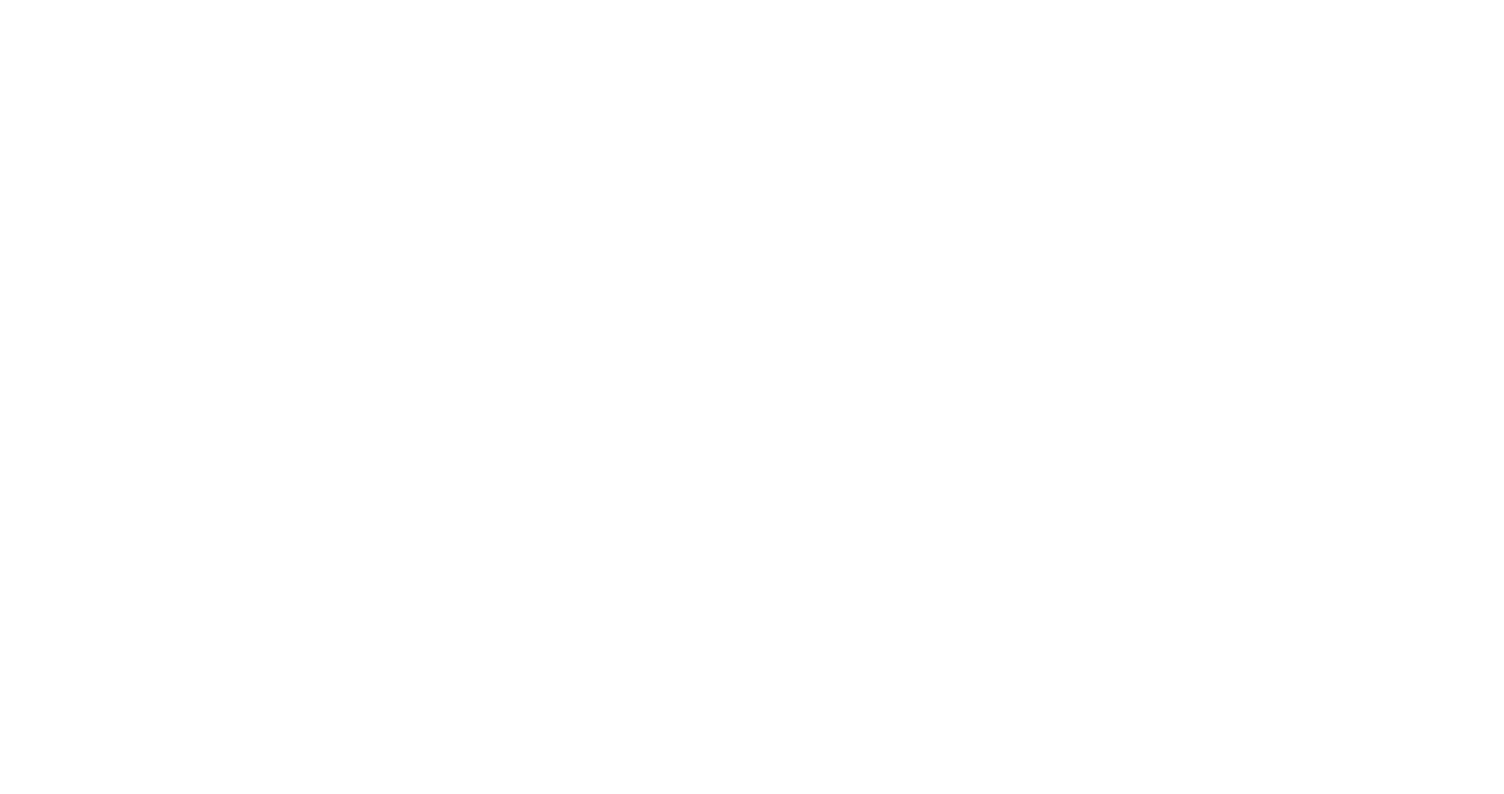
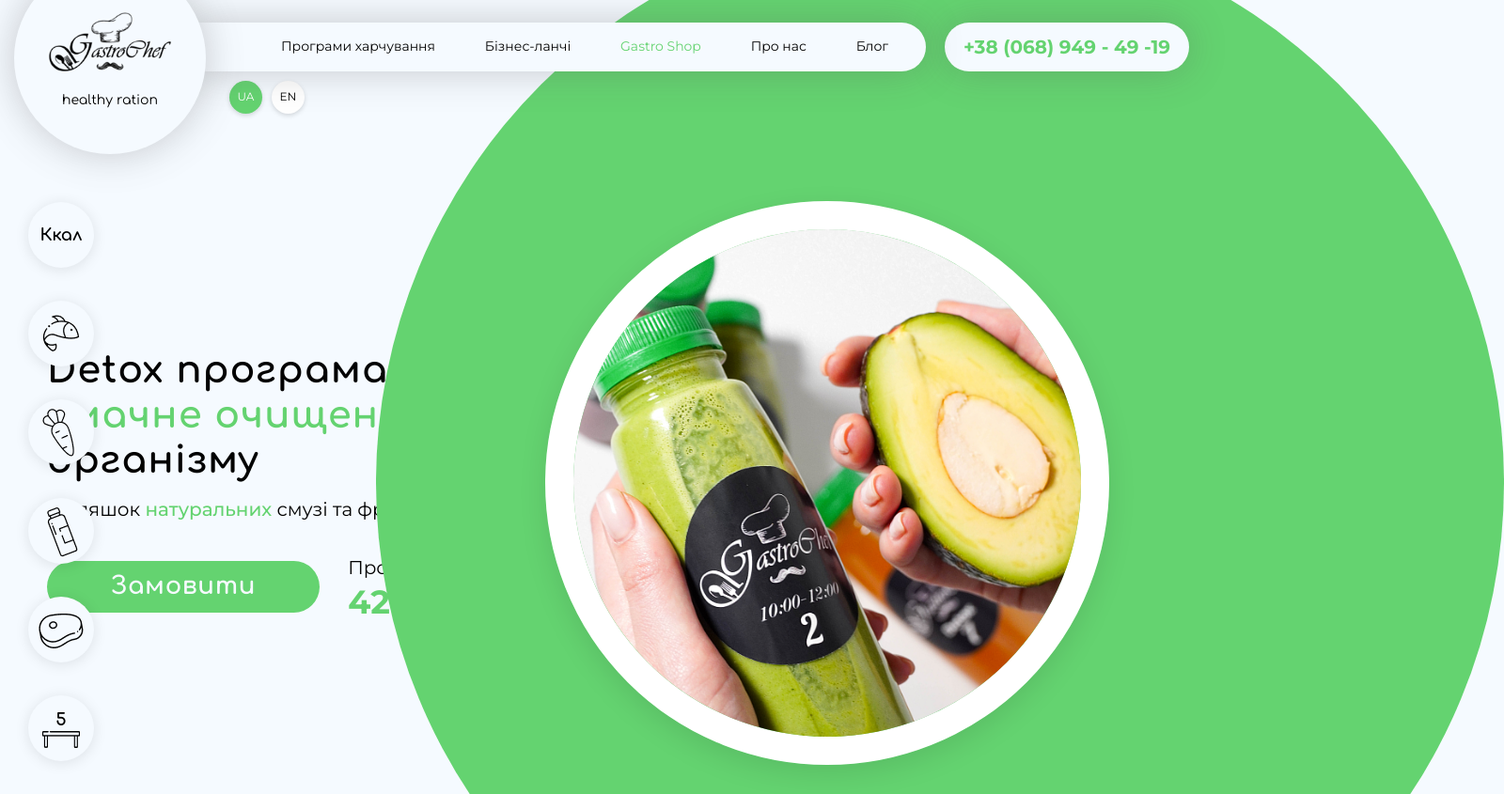
Before and after one commit to dyushchenk0/Gastro-chef, a plain HTML site: page index.html in a window 1280 px wide. Shown: the top 845 px of the page at 94% size, 1600 px wide, since content can reach past the window. Before the commit the page ends 800 px from the top, so only its background shows below. Drawn offline with Linux system fonts and the light colour scheme.

Commit message:
feat(intro): Intro block is almost completely designed and styles have been added

```diff
--- a/css/style.css
+++ b/css/style.css
@@ -0,0 +1,478 @@
+@import url('https://fonts.googleapis.com/css2?family=Kaushan+Script&family=Montserrat:wght@100..900&family=Roboto:ital,wght@0,100..900;1,100..900&display=swap');
+@import url('https://fonts.googleapis.com/css2?family=Comfortaa:wght@300..700&family=Kaushan+Script&family=Montserrat:wght@100..900&family=Roboto:ital,wght@0,100..900;1,100..900&display=swap');
+
+*,
+*:before,
+*:after {
+	box-sizing: border-box;
+}
+
+h1,
+h2,
+h3,
+h4,
+h5,
+h6 {
+	margin: 0;
+}
+
+body {
+	margin: 0;
+	font-family: 'Montserrat', sans-serif;
+	font-style: normal;
+	font-weight: 400;
+	font-size: 12px;
+	line-height: 1.6;
+	color: #020202;
+	background-color: #f5faff;
+}
+
+/* Page */
+
+.page {
+	/* overflow: hidden; */
+}
+
+/* Container */
+
+.container {
+	width: 100%;
+	max-width: 1300px;
+	padding: 0 15px;
+	margin: 0 auto;
+	position: relative;
+}
+
+/* Header */
+
+.header {
+	position: relative;
+	padding-top: 10px;
+	top: -50px;
+	left: 0;
+	right: 0;
+	z-index: 5;
+}
+
+.header__inner {
+	display: flex;
+	justify-content: space-between;
+	align-items: center;
+}
+
+.header__logo {
+	position: relative;
+	display: flex;
+	flex-direction: column;
+	align-items: center;
+	text-align: center;
+	z-index: 5;
+}
+
+.logo__circle {
+	display: flex;
+	flex-direction: column;
+	align-items: center;
+	justify-content: center;
+
+	width: 204px;
+	height: 204px;
+
+	border-radius: 50%;
+	background-color: #f5faff;
+
+	box-shadow: 0 0 40px 0 rgba(86, 86, 86, 0.3);
+}
+
+.header__logo-img {
+	width: 100%;
+}
+
+.header__logo-text {
+	font-size: 14px;
+	font-family: 'Comfortaa', sans-serif;
+	color: #020202;
+}
+
+/* Nav */
+
+.header__nav-block {
+	position: relative;
+	display: flex;
+	width: 100%;
+	margin-top: 20px;
+	margin-left: -10px;
+}
+
+.nav {
+	font-size: 14px;
+	z-index: 1;
+	flex: 1;
+}
+
+.nav__wrapper {
+	position: relative;
+	display: flex;
+	justify-content: space-between;
+	align-items: center;
+
+	width: 100%;
+	max-width: 1000px;
+	height: 52px;
+
+	background-color: #f5faff;
+	gap: 24px;
+
+	border-radius: 0 30px 30px 0;
+	box-shadow: 0 0 40px 0 rgba(86, 86, 86, 0.3);
+	padding: 0 30px;
+}
+
+.nav__links-container {
+	display: flex;
+	align-items: center;
+	flex: 1;
+}
+
+.nav__link {
+	position: relative;
+	display: inline-block;
+	vertical-align: top;
+	margin: 0 10px;
+
+	color: #020202;
+	text-decoration: none;
+	white-space: nowrap;
+	transition: color 0.2s linear;
+}
+
+.nav__link:first-child {
+	position: relative;
+	margin-left: 60px;
+}
+
+.nav__link-green {
+	color: #64d370;
+}
+
+.nav__link:after {
+	content: '';
+
+	display: block;
+	width: 100%;
+	height: 3px;
+
+	background-color: #64d370;
+
+	opacity: 0;
+	position: absolute;
+	top: 100%;
+	left: 0;
+	z-index: 1;
+	transition: opacity 0.1s linear;
+}
+
+.nav__link:hover {
+	color: #64d370;
+}
+
+.nav__link:hover:after,
+.nav__link.active:after {
+	opacity: 1;
+}
+
+.nav__lang-wrapper {
+	display: flex;
+	align-items: center;
+	margin-left: auto;
+	margin-top: 10px;
+	margin-left: 35px;
+}
+
+/* Change Lang */
+
+.change__lang {
+	display: flex;
+	gap: 10px;
+}
+
+.change__lang-item {
+	cursor: pointer;
+
+	width: 35px;
+	height: 35px;
+
+	border-radius: 50%;
+	display: flex;
+	align-items: center;
+	justify-content: center;
+
+	background-color: #fff;
+	box-shadow: 0 2px 5px rgba(0, 0, 0, 0.15);
+	transition: 0.2s;
+	font-size: 12px;
+}
+
+.change__lang-item.active {
+	background-color: #64d370;
+	color: #fff;
+}
+
+/* Contact info */
+
+.contact__btn {
+	display: flex;
+	align-items: center;
+	justify-content: center;
+	padding: 10px 20px;
+	margin-left: 20px;
+
+	font-size: 20px;
+	font-weight: 700;
+
+	background-color: #f5faff;
+	color: #64d370;
+
+	border-radius: 30px 30px 30px 30px;
+	box-shadow: 0 0 40px 0 rgba(86, 86, 86, 0.3);
+}
+
+/* Intro */
+
+.intro {
+	position: relative;
+	display: flex;
+	width: 100%;
+	height: 100vh;
+	min-height: 820px;
+	align-items: flex-start;
+}
+
+.intro__inner {
+	position: relative;
+	display: flex;
+	justify-content: center;
+	align-items: center;
+
+	width: 100%;
+	gap: 80px;
+	padding: 0 60px;
+}
+
+.intro__menu {
+	position: absolute;
+	display: flex;
+	flex-direction: column;
+
+	left: 30px;
+	top: 1px;
+	gap: 35px;
+	z-index: 5;
+}
+
+.menu__item {
+	cursor: pointer;
+	display: flex;
+	align-items: center;
+	justify-content: center;
+
+	width: 70px;
+	height: 70px;
+
+	font-size: 12px;
+	font-weight: 500;
+	text-decoration: none;
+	color: #333;
+
+	background: #f5faff;
+	border-radius: 50%;
+	box-shadow: 0 2px 15px rgba(0, 0, 0, 0.1);
+
+	transition: all 0.3s ease;
+}
+
+.menu__item:first-child,
+.menu__item:last-child span {
+	color: #020202;
+	text-align: center;
+	font-family: 'Comfortaa';
+	font-size: 18px;
+	font-style: normal;
+	font-weight: 700;
+	line-height: 138.5%;
+}
+
+.menu__item:last-child {
+	flex-direction: column;
+}
+
+/* Intro content */
+
+.intro__content {
+	display: flex;
+	align-items: center;
+	justify-content: center;
+
+	gap: 60px;
+	width: 100%;
+	max-width: 1100px;
+	margin: 0 auto;
+}
+
+.intro__text-block {
+	flex: 1;
+	max-width: 500px;
+}
+
+.intro__title {
+	color: #020202;
+	font-family: 'Comfortaa';
+	font-size: 40px;
+	font-weight: 700;
+	line-height: 1.2;
+	word-wrap: break-word;
+	letter-spacing: 1px;
+	margin-bottom: 15px;
+}
+
+.intro__title span {
+	color: #64d370;
+}
+
+.intro__subtitle {
+	color: #020202;
+	font-size: 20px;
+	line-height: 133.8%;
+	margin-bottom: 35px;
+}
+
+.intro__subtitle span {
+	color: #64d370;
+	font-weight: 500;
+	font-size: 20px;
+	line-height: 133.8%;
+}
+
+.intro__order {
+	display: flex;
+	align-items: center;
+	gap: 30px;
+	justify-content: flex-start;
+}
+
+.btn {
+	color: #f5faff;
+
+	text-align: center;
+	font-family: 'Comfortaa';
+	font-size: 26px;
+	font-weight: 700;
+	line-height: 133.8%;
+	letter-spacing: 0.65px;
+
+	border-radius: 40px 40px 40px 40px;
+	text-decoration: none;
+	background: #64d370;
+
+	padding: 10px 68px;
+}
+
+.order__content {
+	display: flex;
+	flex-direction: column;
+	gap: 5px;
+}
+
+.order__text {
+	color: #020202;
+	white-space: nowrap;
+	font-size: 20px;
+	line-height: 133.8%;
+}
+
+.order__price {
+	color: #64d370;
+	font-size: 35px;
+	font-weight: 700;
+	line-height: 100%;
+}
+
+/* Intro media */
+
+.intro__media-block {
+	flex: 1;
+	display: flex;
+	justify-content: center;
+	align-items: center;
+}
+
+.intro__media {
+	position: relative;
+	display: flex;
+	align-items: center;
+	justify-content: center;
+	z-index: 2;
+	right: 50px;
+	border-radius: 50%;
+	background: #64d370;
+}
+
+.intro__media::after {
+    content: '';
+    position: absolute;
+    width: 1200px;
+    height: 1200px;
+    border-radius: 50%;
+    background: #64d370;
+    top: 50%;
+    left: 70%;
+    transform: translate(-50%, -50%);
+    z-index: -1;
+}
+
+.image-circle {
+    width: 600px;
+    height: 600px;
+    border-radius: 50%;
+    border: 30px solid white;
+    display: flex;
+    align-items: center;
+    justify-content: center;
+    box-shadow: 0 10px 30px rgba(0, 0, 0, 0.1);
+    position: relative;
+    overflow: hidden;
+}
+
+.image-circle::before {
+    content: '';
+    position: absolute;
+    top: -5px;
+    left: -5px;
+    right: -5px;
+    bottom: -5px;
+    border-radius: 50%;
+    border: 2px solid rgba(100, 211, 112, 0.3);
+    z-index: 1;
+}
+
+.intro__photo {
+	max-width: 600px;
+	width: 100%;
+	/* animation: float 3s ease-in-out infinite; */
+}
+
+.intro__photo img {
+	width: 100%;
+	display: block;
+	/* filter: drop-shadow(0 10px 30px rgba(0,0,0,0.1)); */
+}
+
+/* Анимация плавания */
+/* @keyframes float {
+    0%, 100% {
+        transform: translateY(0px);
+    }
+    50% {
+        transform: translateY(-15px);
+    }
+} */
--- a/index.html
+++ b/index.html
@@ -4,10 +4,113 @@
 		<meta charset="UTF-8" />
 		<meta name="viewport" content="width=device-width, initial-scale=1.0" />
 		<link rel="stylesheet" href="css/style.css" />
-		<title>Document</title>
+		<title>Gastro Chef</title>
 	</head>
 	<body>
+		<!-- Header -->
+		<header class="header active">
+			<div class="container">
+				<div class="header__inner">
+					<div class="header__logo">
+						<div class="logo__circle">
+							<a href="#"
+								><img
+									class="header__logo-img"
+									src="assets/images/logo/gastro_chef_logo.png"
+									alt="Healthy Ration Logo"
+								/>
+							</a>
+							<div class="header__logo-text">healthy ration</div>
+						</div>
+					</div>
 
+					<!-- Nav -->
+					<div class="header__nav-block">
+						<nav class="nav">
+							<div class="nav__wrapper">
+								<a href="#" class="nav__link" target="_blank"
+									>Програми харчування</a
+								>
+								<a href="#" class="nav__link" target="_blank">Бізнес-ланчі</a>
+								<a href="#" class="nav__link nav__link-green" target="_blank"
+									>Gastro Shop</a
+								>
+								<a href="#" class="nav__link" target="_blank">Про нас</a>
+								<a href="#" class="nav__link" target="_blank">Блог</a>
+							</div>
+							<div class="nav__lang-wrapper">
+								<div class="change__lang">
+									<a class="change__lang-item active">UA</a>
+									<a class="change__lang-item">EN</a>
+								</div>
+							</div>
+						</nav>
+						<div class="contact__info">
+							<a class="contact__btn">+38 (068) 949 - 49 -19</a>
+						</div>
+					</div>
+					<!-- Nav end -->
+				</div>
+			</div>
+		</header>
+		<!-- Header end-->
+
+		<!-- Intro -->
+		<div class="page">
+			<div class="intro">
+				<div class="intro__inner">
+					<!-- Intro menu -->
+					<div class="intro__menu">
+						<a class="menu__item">Ккал</a>
+						<a class="menu__item active"
+							><img src="assets/images/icons/nav/fish.png" alt="Fish"
+						/></a>
+						<a class="menu__item"
+							><img src="assets/images/icons/nav/carrot.png" alt="Carrot"
+						/></a>
+						<a class="menu__item"
+							><img src="assets/images/icons/nav/bottle.png" alt="Bottle"
+						/></a>
+						<a class="menu__item"
+							><img src="assets/images/icons/nav/meat.png" alt="Meat"
+						/></a>
+						<a class="menu__item"
+							><span>5</span
+							><img src="assets/images/icons/nav/table.png" alt="Table"
+						/></a>
+					</div>
+
+					<!-- Intro content -->
+					<div class="intro__content">
+						<div class="intro__text-block">
+							<div class="intro__title">
+								Detox програма – <br /><span>смачне очищення</span> організму
+							</div>
+							<div class="intro__subtitle">
+								8 пляшок <span>натуральних</span> смузі та фрешів.
+							</div>
+							<div class="intro__order">
+								<a href="" class="btn">Замовити</a>
+								<div class="order__content">
+									<div class="order__text">Пробний день всього:</div>
+									<div class="order__price">427 грн</div>
+								</div>
+							</div>
+						</div>
+						<!-- Intro media -->
+					</div>
+					<div class="intro__media-block">
+						<div class="intro__media">
+							<div class="image-circle">
+								<div class="intro__photo">
+									<img src="assets/images/slider/food/3.png" alt="Food" />
+								</div>
+							</div>
+						</div>
+					</div>
+				</div>
+			</div>
+		</div>
 
 		<script
 			src="https://kit.fontawesome.com/539bd7d5e7.js"
```
